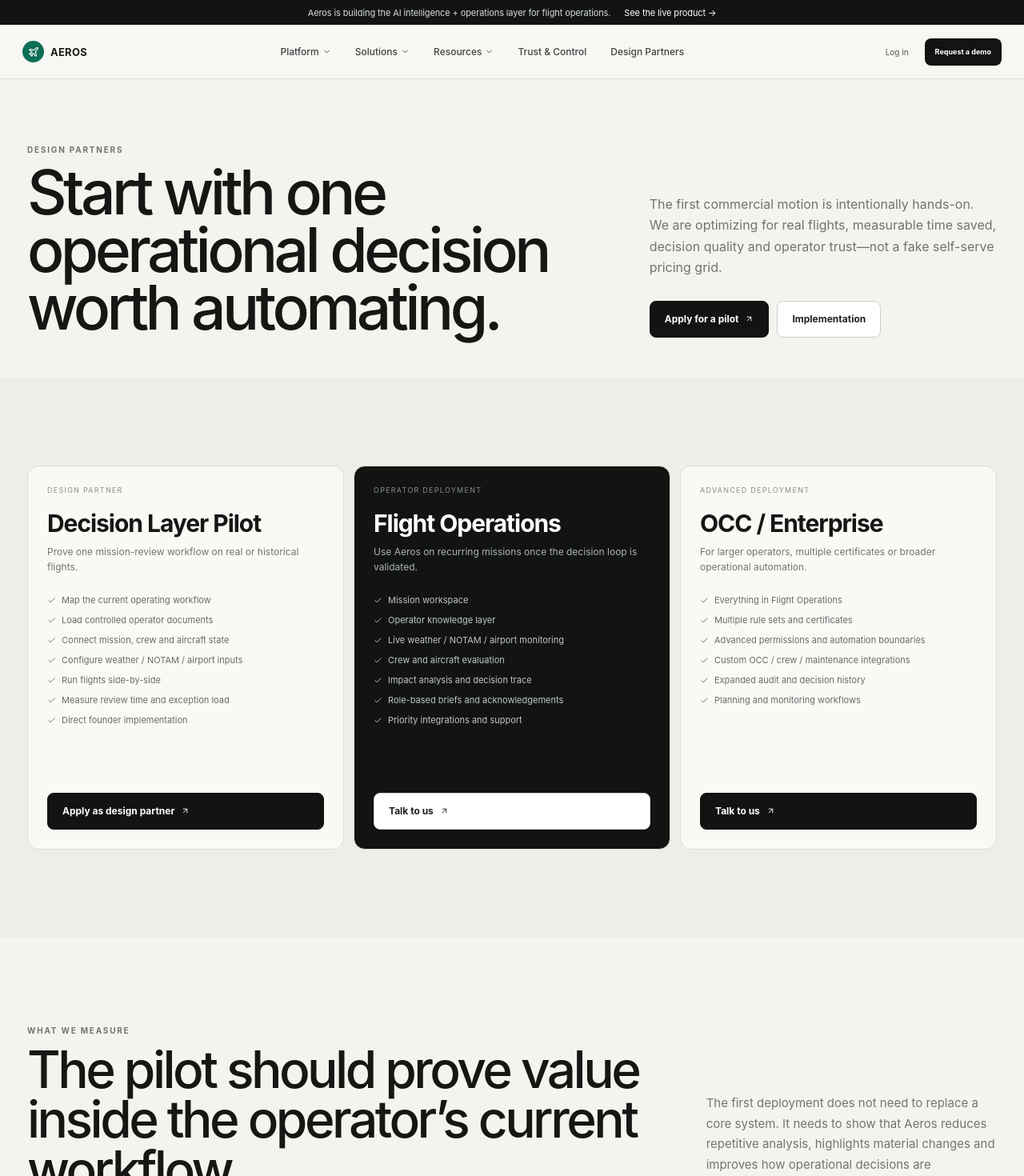
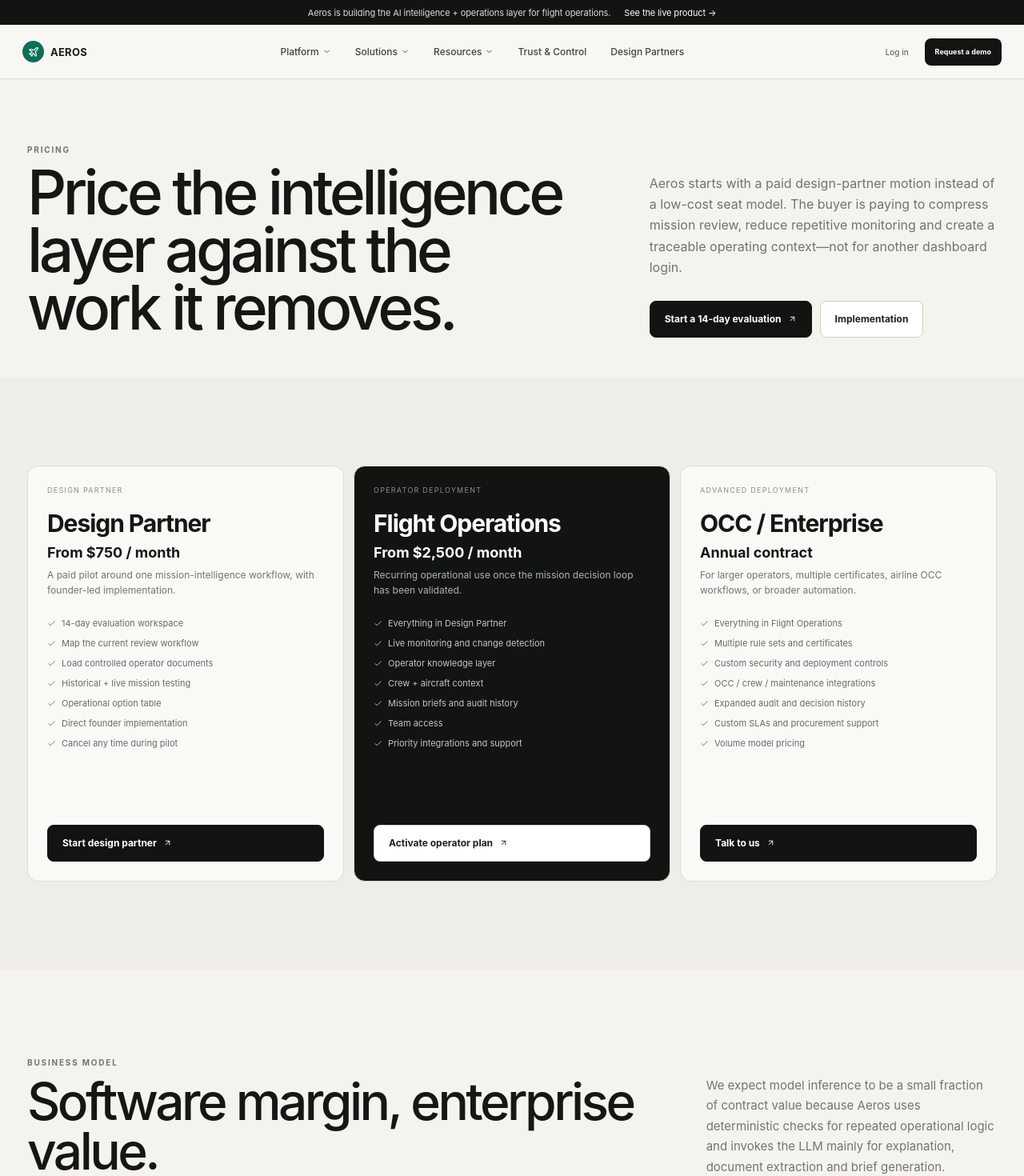
Before and after one commit to saharshbaweja/Rho, a Next.js app: page /pricing in a window 1280 px wide. Shown: the top 1470 px of the page at 80% size. Built offline with nearby package versions, Linux system fonts and the light colour scheme.

Commit message:
Align public pricing with Aeros business model

```diff
--- a/app/pricing/page.jsx
+++ b/app/pricing/page.jsx
@@ -2,14 +2,14 @@ import Link from 'next/link';
 import {ArrowUpRight,Check} from 'lucide-react';
 
 const plans=[
- {eyebrow:'DESIGN PARTNER',title:'Decision Layer Pilot',desc:'Prove one mission-review workflow on real or historical flights.',features:['Map the current operating workflow','Load controlled operator documents','Connect mission, crew and aircraft state','Configure weather / NOTAM / airport inputs','Run flights side-by-side','Measure review time and exception load','Direct founder implementation']},
- {eyebrow:'OPERATOR DEPLOYMENT',title:'Flight Operations',desc:'Use Aeros on recurring missions once the decision loop is validated.',features:['Mission workspace','Operator knowledge layer','Live weather / NOTAM / airport monitoring','Crew and aircraft evaluation','Impact analysis and decision trace','Role-based briefs and acknowledgements','Priority integrations and support']},
- {eyebrow:'ADVANCED DEPLOYMENT',title:'OCC / Enterprise',desc:'For larger operators, multiple certificates or broader operational automation.',features:['Everything in Flight Operations','Multiple rule sets and certificates','Advanced permissions and automation boundaries','Custom OCC / crew / maintenance integrations','Expanded audit and decision history','Planning and monitoring workflows']}
+ {eyebrow:'DESIGN PARTNER',title:'Design Partner',price:'From $750 / month',desc:'A paid pilot around one mission-intelligence workflow, with founder-led implementation.',features:['14-day evaluation workspace','Map the current review workflow','Load controlled operator documents','Historical + live mission testing','Operational option table','Direct founder implementation','Cancel any time during pilot'],href:'/signup/?plan=design_partner',cta:'Start design partner'},
+ {eyebrow:'OPERATOR DEPLOYMENT',title:'Flight Operations',price:'From $2,500 / month',desc:'Recurring operational use once the mission decision loop has been validated.',features:['Everything in Design Partner','Live monitoring and change detection','Operator knowledge layer','Crew + aircraft context','Mission briefs and audit history','Team access','Priority integrations and support'],href:'/signup/?plan=operator',cta:'Activate operator plan'},
+ {eyebrow:'ADVANCED DEPLOYMENT',title:'OCC / Enterprise',price:'Annual contract',desc:'For larger operators, multiple certificates, airline OCC workflows, or broader automation.',features:['Everything in Flight Operations','Multiple rule sets and certificates','Custom security and deployment controls','OCC / crew / maintenance integrations','Expanded audit and decision history','Custom SLAs and procurement support','Volume model pricing'],href:'/contact/',cta:'Talk to us'}
 ];
 
 export default function Pricing(){return <div className="aeros-site">
- <section className="as-page-hero"><div><div className="as-eyebrow">DESIGN PARTNERS</div><h1>Start with one operational decision worth automating.</h1></div><div><p>The first commercial motion is intentionally hands-on. We are optimizing for real flights, measurable time saved, decision quality and operator trust—not a fake self-serve pricing grid.</p><div className="as-actions"><Link href="/contact/" className="as-btn dark">Apply for a pilot <ArrowUpRight size={11}/></Link><Link href="/implementation" className="as-btn">Implementation</Link></div></div></section>
- <section className="as-section alt"><div className="as-inner"><div className="as-grid-3">{plans.map((p,i)=><article className="as-card" key={p.title} style={{minHeight:480,background:i===1?'#111411':undefined,color:i===1?'#fff':undefined}}><small>{p.eyebrow}</small><h3 style={{fontSize:30}}>{p.title}</h3><p style={{color:i===1?'#aeb4af':undefined}}>{p.desc}</p><ul style={{listStyle:'none',padding:0,display:'grid',gap:11,margin:'25px 0 30px'}}>{p.features.map(x=><li key={x} style={{fontSize:11,color:i===1?'#c2c7c3':'#676d68'}}><Check size={11} style={{marginRight:7,verticalAlign:'middle'}}/>{x}</li>)}</ul><Link href="/contact/" className={i===1?'as-btn':'as-btn dark'} style={{marginTop:'auto'}}>{i===0?'Apply as design partner':'Talk to us'} <ArrowUpRight size={11}/></Link></article>)}</div></div></section>
- <section className="as-section"><div className="as-section-head"><div><div className="as-eyebrow">WHAT WE MEASURE</div><h2>The pilot should prove value inside the operator’s current workflow.</h2></div><p>The first deployment does not need to replace a core system. It needs to show that Aeros reduces repetitive analysis, highlights material changes and improves how operational decisions are communicated.</p></div><div className="as-flow">{[['01','Baseline','Time the current review and record each source used.'],['02','Run side-by-side','Evaluate the same flights through Aeros without changing authority.'],['03','Measure','Track review time, exceptions, changes and missed context.'],['04','Expand or stop','Only add automation if the workflow is materially better.']].map(([n,t,d])=><div key={n}><span>{n}</span><h3>{t}</h3><p>{d}</p></div>)}</div></section>
- <section className="as-final"><div><div className="as-eyebrow">PILOT PRINCIPLE</div><h2>One operator. Real flights. Measurable improvement.</h2></div><Link href="/contact/" className="as-btn">Model a pilot with us</Link></section>
+ <section className="as-page-hero"><div><div className="as-eyebrow">PRICING</div><h1>Price the intelligence layer against the work it removes.</h1></div><div><p>Aeros starts with a paid design-partner motion instead of a low-cost seat model. The buyer is paying to compress mission review, reduce repetitive monitoring and create a traceable operating context—not for another dashboard login.</p><div className="as-actions"><Link href="/signup/" className="as-btn dark">Start a 14-day evaluation <ArrowUpRight size={11}/></Link><Link href="/implementation" className="as-btn">Implementation</Link></div></div></section>
+ <section className="as-section alt"><div className="as-inner"><div className="as-grid-3">{plans.map((p,i)=><article className="as-card" key={p.title} style={{minHeight:520,background:i===1?'#111411':undefined,color:i===1?'#fff':undefined}}><small>{p.eyebrow}</small><h3 style={{fontSize:30}}>{p.title}</h3><strong style={{fontSize:18,marginBottom:8}}>{p.price}</strong><p style={{color:i===1?'#aeb4af':undefined}}>{p.desc}</p><ul style={{listStyle:'none',padding:0,display:'grid',gap:11,margin:'25px 0 30px'}}>{p.features.map(x=><li key={x} style={{fontSize:11,color:i===1?'#c2c7c3':'#676d68'}}><Check size={11} style={{marginRight:7,verticalAlign:'middle'}}/>{x}</li>)}</ul><Link href={p.href} className={i===1?'as-btn':'as-btn dark'} style={{marginTop:'auto'}}>{p.cta} <ArrowUpRight size={11}/></Link></article>)}</div></div></section>
+ <section className="as-section"><div className="as-section-head"><div><div className="as-eyebrow">BUSINESS MODEL</div><h2>Software margin, enterprise value.</h2></div><p>We expect model inference to be a small fraction of contract value because Aeros uses deterministic checks for repeated operational logic and invokes the LLM mainly for explanation, document extraction and brief generation.</p></div><div className="as-flow">{[['01','Evaluate','Free 14-day workspace to prove the product on controlled missions.'],['02','Design partner','Paid founder-led deployment around one real workflow.'],['03','Operator','Recurring platform contract once the workflow is trusted.'],['04','Enterprise','Annual contracts for multi-certificate and OCC-scale deployments.']].map(([n,t,d])=><div key={n}><span>{n}</span><h3>{t}</h3><p>{d}</p></div>)}</div></section>
+ <section className="as-final"><div><div className="as-eyebrow">START SMALL</div><h2>One operator. Real flights. Measurable improvement.</h2></div><Link href="/signup/" className="as-btn">Create evaluation workspace</Link></section>
  </div>}
```
